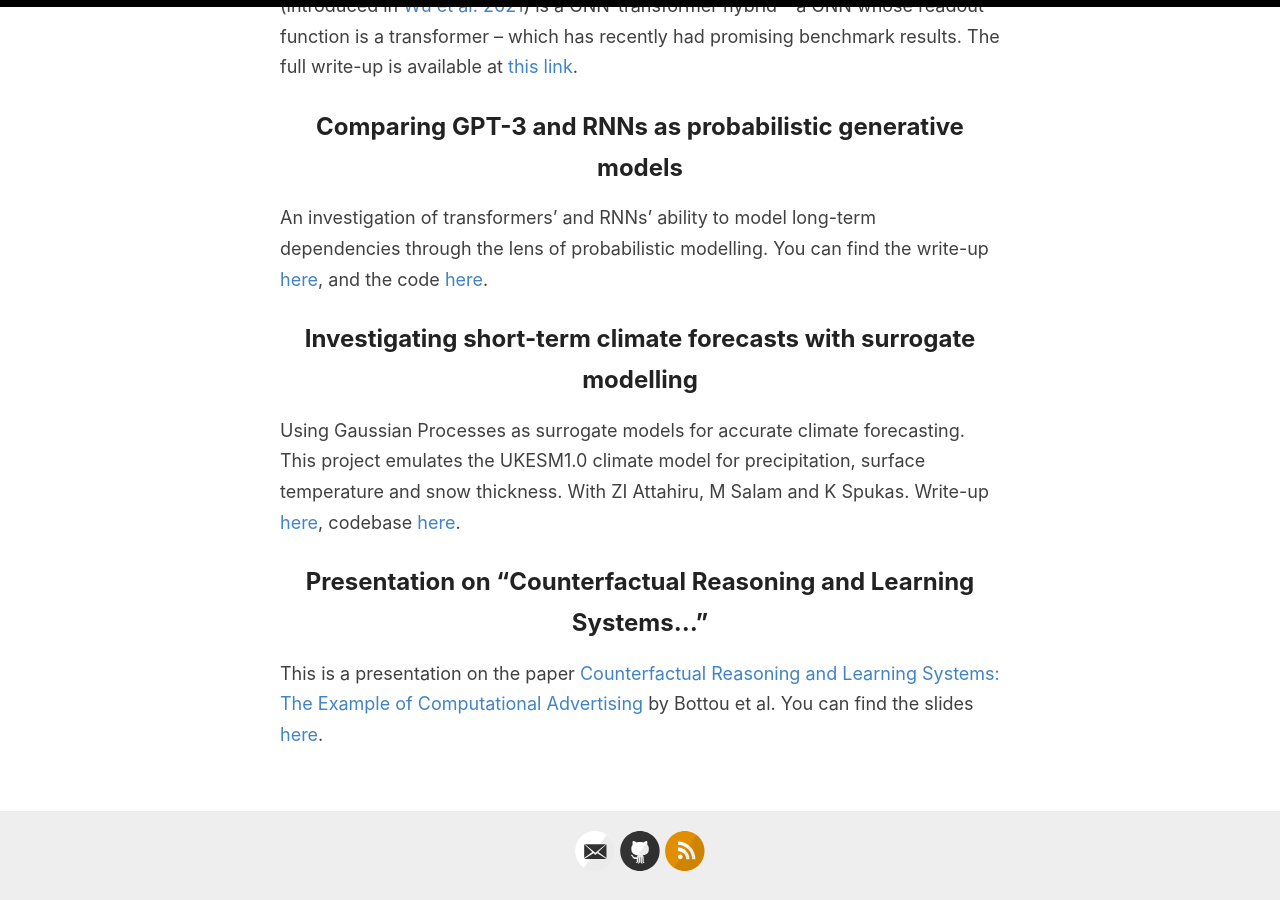
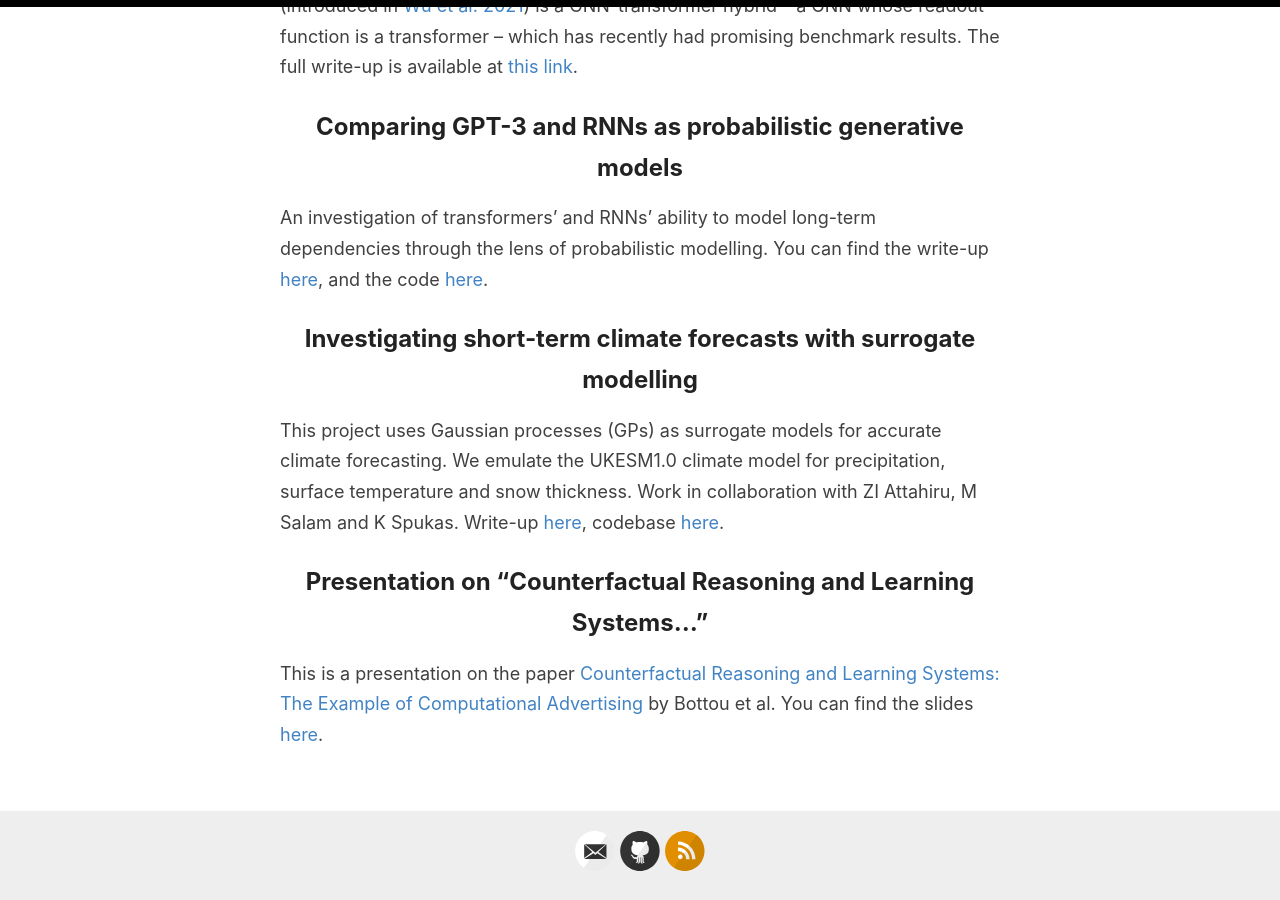
Before and after one commit to inwaves/inwaves.github.io, a Jekyll site: the page built from _pages/writing.md, in a window 1280 px wide and 900 px high, scrolled down 1378 px. Built offline with Jekyll 4.4.1, drawn with Linux system fonts in a browser that asks for light colours.

Commit message:
Rewrite GP

```diff
--- a/_pages/writing.md
+++ b/_pages/writing.md
@@ -24,7 +24,7 @@ The full write-up is available at [this link](../assets/mpnn.pdf).
 An investigation of transformers' and RNNs' ability to model long-term dependencies through the lens of probabilistic modelling. You can find the write-up [here](../assets/gpt3rnn.pdf), and the code [here](https://github.com/inwaves/prob-models).
 
 ## Investigating short-term climate forecasts with surrogate modelling
-Using Gaussian Processes as surrogate models for accurate climate forecasting. This project emulates the UKESM1.0 climate model for precipitation, surface temperature and snow thickness. With ZI Attahiru, M Salam and K Spukas. Write-up [here](../assets/surrogate-modelling.pdf), codebase [here](https://github.com/inwaves/climate-surrogate-model).
+This project uses Gaussian processes (GPs) as surrogate models for accurate climate forecasting. We emulate the UKESM1.0 climate model for precipitation, surface temperature and snow thickness. Work in collaboration with ZI Attahiru, M Salam and K Spukas. Write-up [here](../assets/surrogate-modelling.pdf), codebase [here](https://github.com/inwaves/climate-surrogate-model).
 
 ## Presentation on "Counterfactual Reasoning and Learning Systems..."
 This is a presentation on the paper [Counterfactual Reasoning and Learning Systems: The Example of Computational Advertising](https://www.jmlr.org/papers/volume14/bottou13a/bottou13a.pdf) by Bottou et al. You can find the slides [here](../assets/counterfactual-reasoning.pdf).
```
